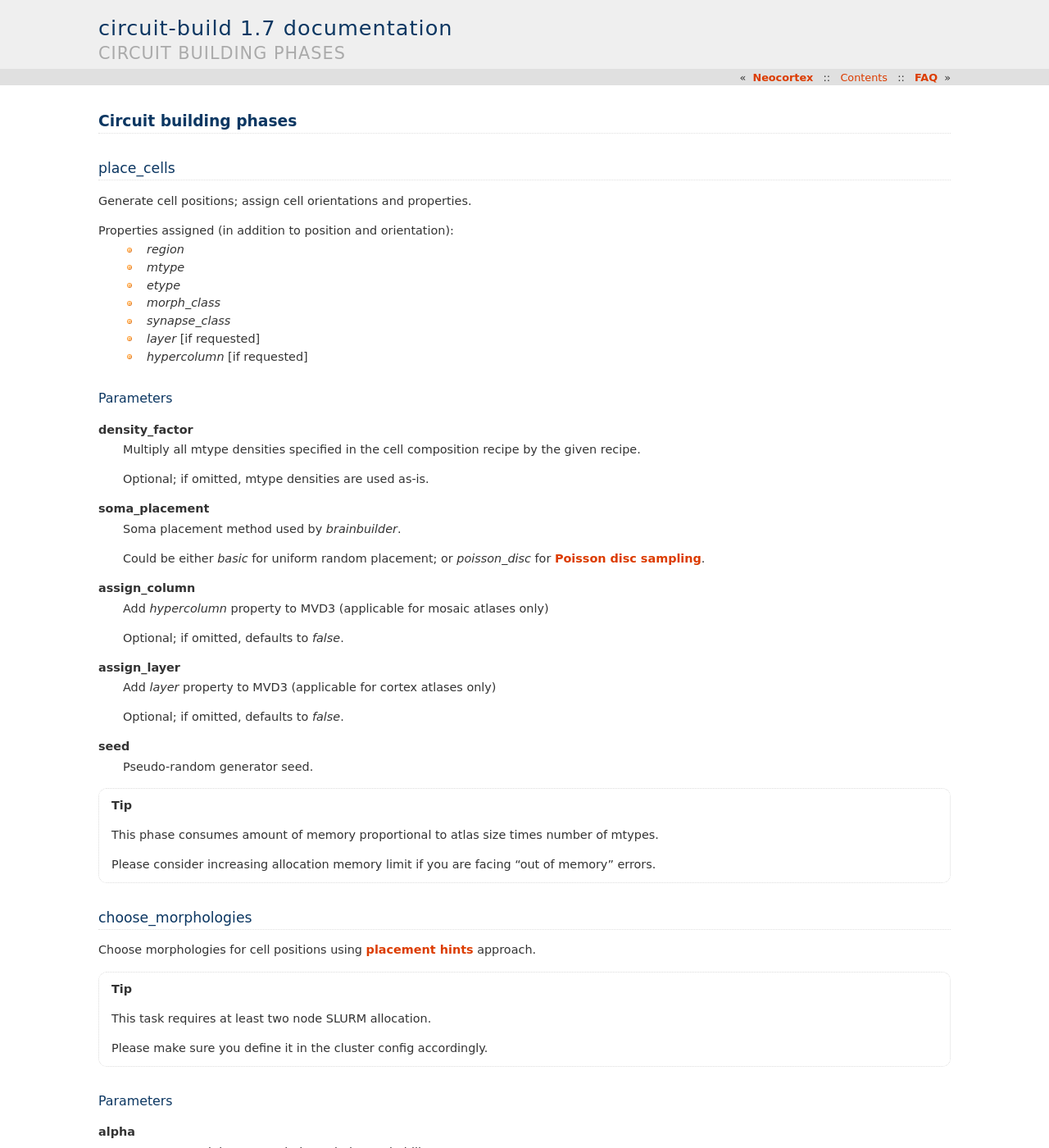
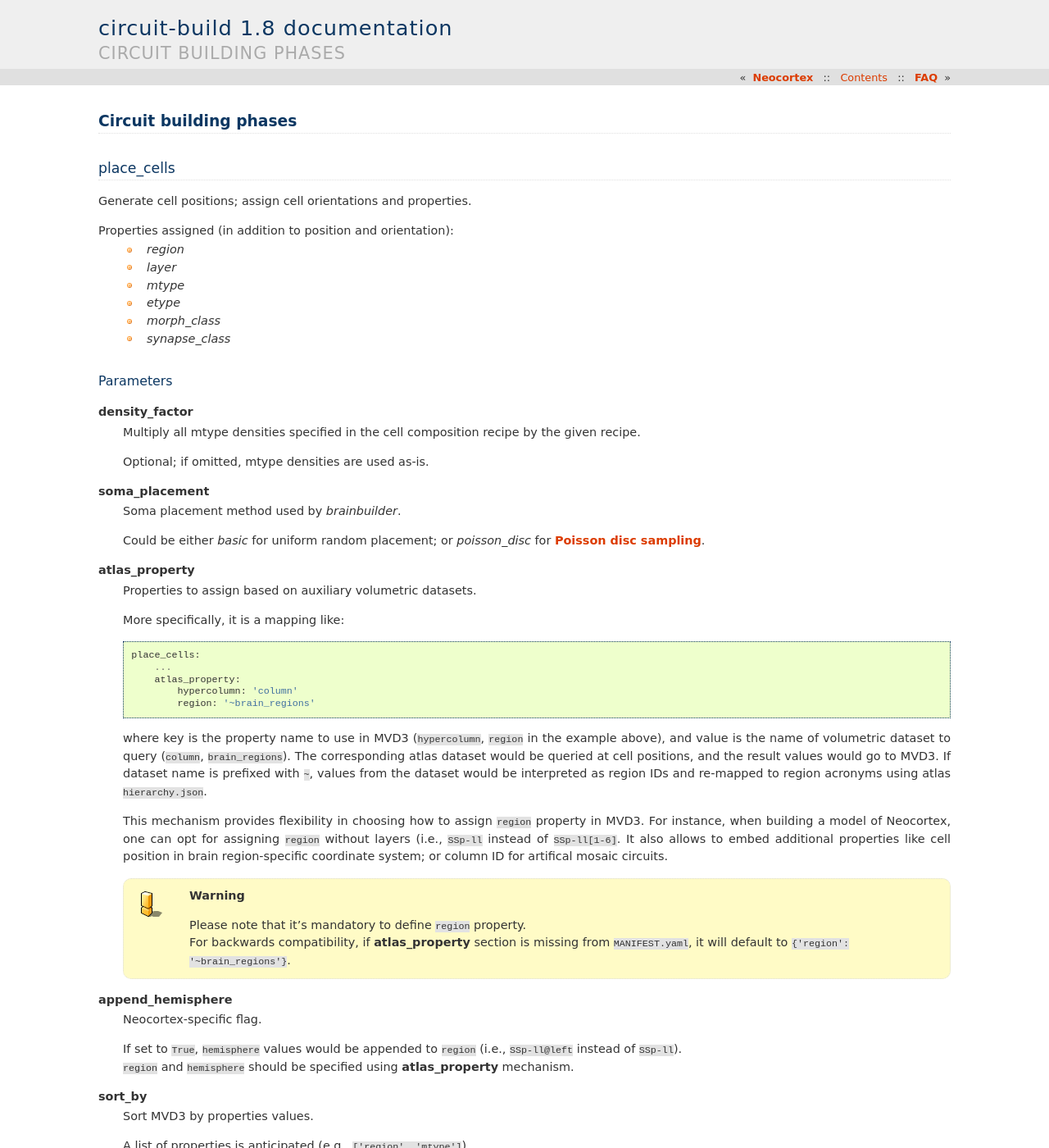
Before and after one commit to BlueBrain/circuit-build, a Sphinx documentation site: the page built from doc/source/phases.rst, in a window 1280 px wide and 1400 px high. Shown: the whole window at 82% size. Built offline with Sphinx 7.4.7, drawn with Linux system fonts in a browser that asks for light colours; some of the changed text lies outside the part shown.

Commit message:
Backported some NCX changes
Change-Id: I7702edf4c250c3ed0e7e011d46151594bd437358

```diff
--- a/doc/source/bioname.rst
+++ b/doc/source/bioname.rst
@@ -99,11 +98,6 @@ Please refer to :ref:`ref-phases` for each phase config description.
       * ``hoc`` folder with model HOC templates
       * ``mecombo_emodel.tsv`` file with *me_combo* parameters
 
-**sw_release**
-    `BBP archive S/W modules <https://bbpteam.epfl.ch/project/spaces/display/BBPHPC/BBP+ARCHIVE+SOFTWARE+MODULES>`_ to use.
-
-.. tip::
-    If `sw_release` is set to `null`, modules available in the current environment would be used. This feature is meant for development purposes; we strongly recommend to use some specific release for the "public" circuits.
 
 An example of full ``MANIFEST.yaml``:
 
--- a/doc/source/conf.py
+++ b/doc/source/conf.py
@@ -51,9 +51,9 @@ copyright = u'2018, NSE team'
 # built documents.
 #
 # The short X.Y version.
-version = '1.7'
+version = '1.8'
 # The full version, including alpha/beta/rc tags.
-release = '1.7'
+release = '1.8'
 
 # The language for content autogenerated by Sphinx. Refer to documentation
 # for a list of supported languages.
--- a/doc/source/phases.rst
+++ b/doc/source/phases.rst
@@ -12,12 +12,11 @@ Generate cell positions; assign cell orientations and properties.
 
 Properties assigned (in addition to position and orientation):
     - *region*
+    - *layer*
     - *mtype*
     - *etype*
     - *morph_class*
     - *synapse_class*
-    - *layer* [if requested]
-    - *hypercolumn* [if requested]
 
 Parameters
 ~~~~~~~~~~
@@ -32,15 +31,44 @@ Parameters
 
     Could be either *basic* for uniform random placement; or *poisson_disc* for `Poisson disc sampling <https://bbpteam.epfl.ch/project/spaces/display/BBPNSE/On+sampling+methods+to+generate+cell+positions>`_.
 
-**assign_column**
-    Add *hypercolumn* property to MVD3 (applicable for mosaic atlases only)
+**atlas_property**
+    Properties to assign based on auxiliary volumetric datasets.
 
-    Optional; if omitted, defaults to *false*.
+    More specifically, it is a mapping like:
 
-**assign_layer**
-    Add *layer* property to MVD3 (applicable for cortex atlases only)
+    ::
 
-    Optional; if omitted, defaults to *false*.
+        place_cells:
+            ...
+            atlas_property:
+                hypercolumn: 'column'
+                region: '~brain_regions'
+
+
+    where key is the property name to use in MVD3 (``hypercolumn``, ``region`` in the example above), and value is the name of volumetric dataset to query (``column``, ``brain_regions``).
+    The corresponding atlas dataset would be queried at cell positions, and the result values would go to MVD3.
+    If dataset name is prefixed with ``~``, values from the dataset would be interpreted as region IDs and re-mapped to region acronyms using atlas ``hierarchy.json``.
+
+    This mechanism provides flexibility in choosing how to assign ``region`` property in MVD3.
+    For instance, when building a model of Neocortex, one can opt for assigning ``region`` without layers (i.e., ``SSp-ll`` instead of ``SSp-ll[1-6]``.
+    It also allows to embed additional properties like cell position in brain region-specific coordinate system; or column ID for artifical mosaic circuits.
+
+    .. warning::
+
+        | Please note that it's mandatory to define ``region`` property.
+        | For backwards compatibility, if **atlas_property** section is missing from ``MANIFEST.yaml``, it will default to ``{'region': '~brain_regions'}``.
+
+**append_hemisphere**
+    Neocortex-specific flag.
+
+    | If set to ``True``, ``hemisphere`` values would be appended to ``region`` (i.e., ``SSp-ll@left`` instead of ``SSp-ll``).
+    | ``region`` and ``hemisphere`` should be specified using **atlas_property** mechanism.
+
+**sort_by**
+    Sort MVD3 by properties values.
+
+    | A list of properties is anticipated (e.g., ``['region', 'mtype']``).
+    | If omitted, cells are not sorted in any particular order
 
 **seed**
     Pseudo-random generator seed.
@@ -57,7 +85,7 @@ Parameters
 choose_morphologies
 -------------------
 
-Choose morphologies for cell positions using `placement hints <https://bbpteam.epfl.ch/documentation/placement-algorithm-2.0.0/index.html>`_ approach.
+Choose morphologies for cell positions using `placement hints <https://bbpteam.epfl.ch/documentation/placement-algorithm-2.0.7/index.html>`_ approach.
 
 .. tip::
 
```
Also changed, not shown: other parts of doc/source/bioname.rst (+0 -1 lines), doc/source/faq.rst (+10 -18 lines), doc/source/tutorial.rst (+7 -17 lines), 2 other files.
